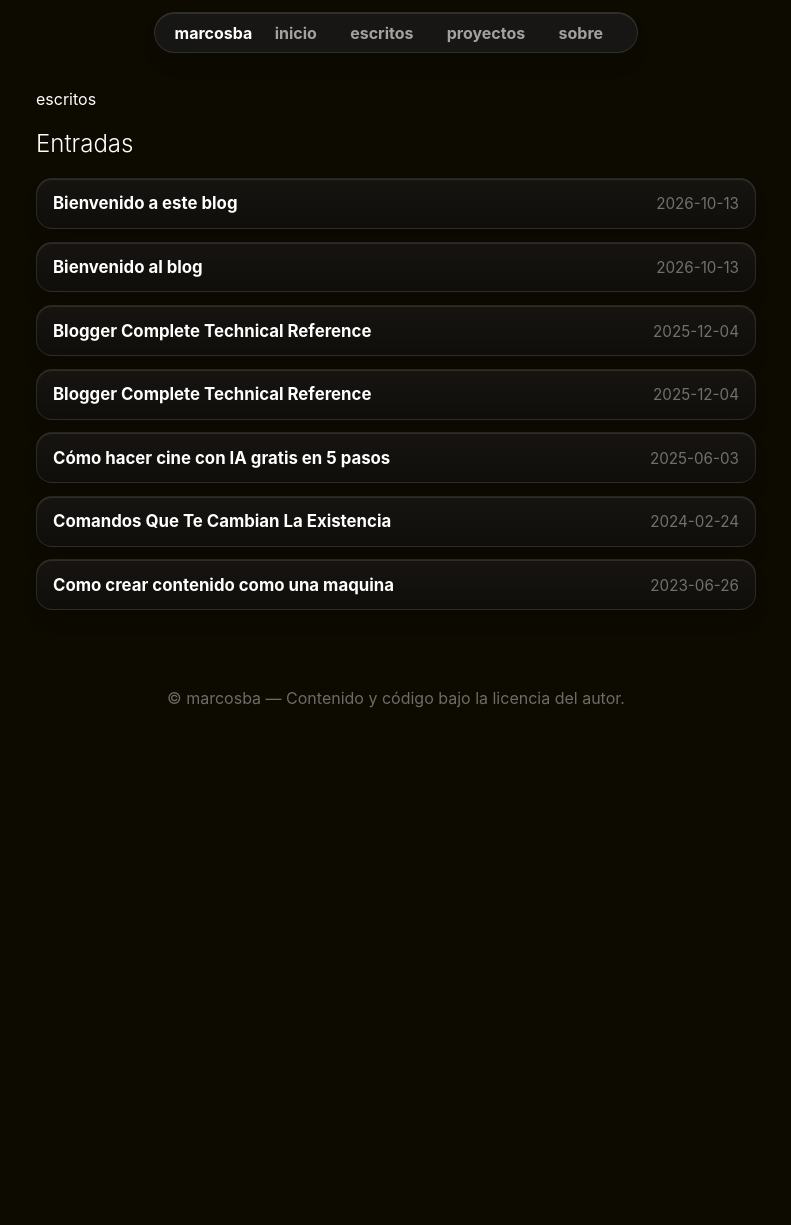
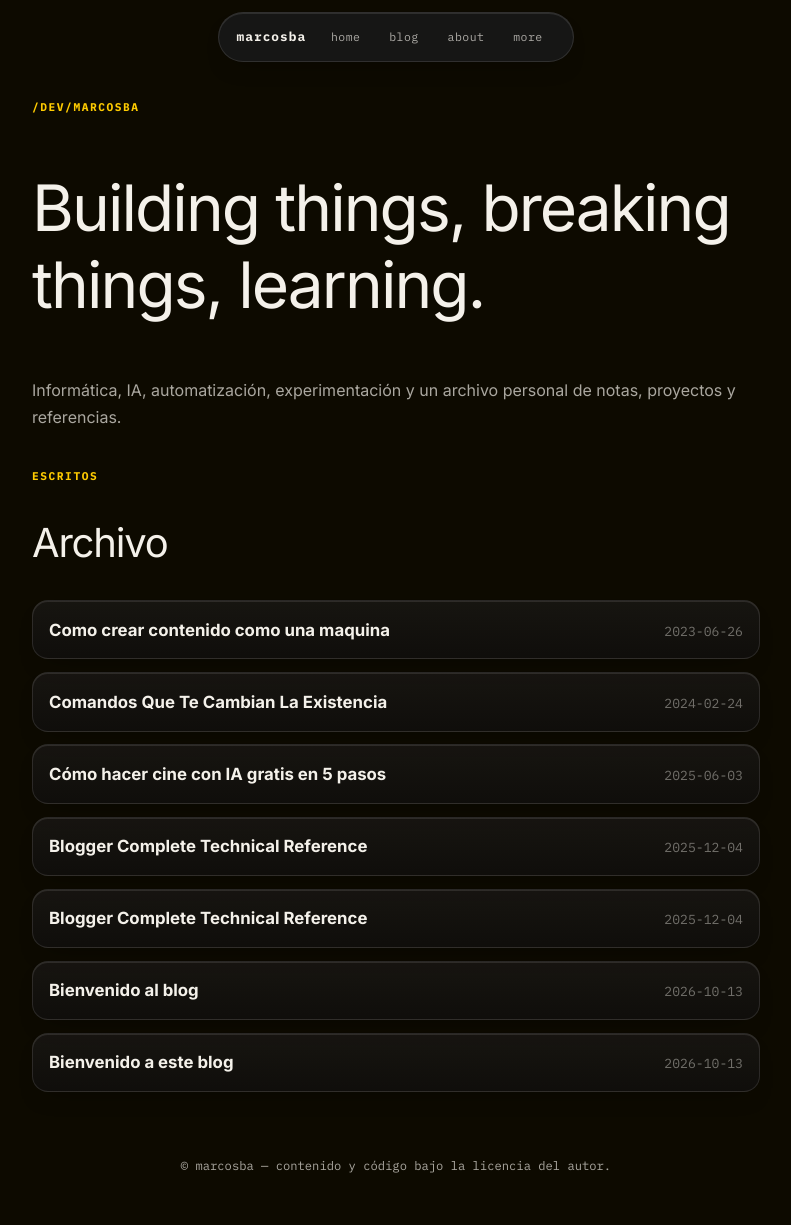
Before and after one commit to marcosba/marcosba.github.io, a Jekyll site: the page built from index.html, in a window 1280 px wide. Shown: the whole page, without its empty margins (244-1035 px from the left). Built offline with Jekyll 4.4.1, drawn with Linux system fonts in a browser that asks for light colours; before the commit the page ends 900 px from its top, so only the background shows below that.

Commit message:
Build the minimal dark one-column archive-style GitHub Pages structure: updated layout, home, blog, more, about, taxonomy pages, and shelves.

```diff
--- a/_config.yml
+++ b/_config.yml
@@ -2,19 +2,14 @@ title: "marcosba"
 description: "Blog personal de Marcos — informática, IA, automatización y experimentos"
 url: "https://marcosba.github.io"
 baseurl: ""
-
 markdown: kramdown
 kramdown:
   input: GFM
-
 permalink: /:year/:month/:day/:title/
-
-# Keep builds minimal — no remote theme, we use our CSS and layouts
-theme: null
-
-# Future posts allowed
 future: true
-
-# Exclude files from the site build
+collections:
+  pages:
+    output: true
+    permalink: /:name/
 exclude:
   - README.md
--- a/_layouts/default.html
+++ b/_layouts/default.html
@@ -7,10 +7,7 @@
     <title>{{ page.title | default: site.title }}</title>
     <link rel="preconnect" href="https://fonts.googleapis.com" />
     <link rel="preconnect" href="https://fonts.gstatic.com" crossorigin />
-    <link
-      href="https://fonts.googleapis.com/css2?family=IBM+Plex+Mono:wght@400;500;600;700&family=Inter:wght@400;500;700&display=swap"
-      rel="stylesheet"
-    />
+    <link href="https://fonts.googleapis.com/css2?family=IBM+Plex+Mono:wght@400;500;600;700&family=Inter:wght@400;500;700&display=swap" rel="stylesheet" />
     <link rel="stylesheet" href="{{ "/styles.css" | relative_url }}" />
   </head>
   <body>
@@ -18,20 +15,20 @@
       <nav class="topbar" aria-label="Navegación principal">
         <a href="{{ "/" | relative_url }}" class="brand">marcosba</a>
         <div class="nav-links">
-          <a href="{{ "/" | relative_url }}#inicio">inicio</a>
-          <a href="{{ "/" | relative_url }}#escritos">escritos</a>
-          <a href="{{ "/" | relative_url }}#proyectos">proyectos</a>
-          <a href="{{ "/sobre/" | relative_url }}">sobre</a>
+          <a href="{{ "/" | relative_url }}">home</a>
+          <a href="{{ "/blog/" | relative_url }}">blog</a>
+          <a href="{{ "/about/" | relative_url }}">about</a>
+          <a href="{{ "/more/" | relative_url }}">more</a>
         </div>
       </nav>
     </header>
 
-    <div class="page-shell">
+    <main class="page-shell">
       {{ content }}
-    </div>
+    </main>
 
     <footer class="site-footer">
-      <p>© {{ site.title }} — Contenido y código bajo la licencia del autor.</p>
+      <p>© {{ site.title }} — contenido y código bajo la licencia del autor.</p>
     </footer>
   </body>
 </html>
--- a/index.html
+++ b/index.html
@@ -2,20 +2,29 @@
 layout: default
 ---
 
+<section class="section-block">
+  <div class="section-title-wrap">
+    <p class="section-kicker">/dev/marcosba</p>
+    <h1>Building things, breaking things, learning.</h1>
+  </div>
+
+  <div class="page-content">
+    <p>Informática, IA, automatización, experimentación y un archivo personal de notas, proyectos y referencias.</p>
+  </div>
+</section>
+
 <section id="postlistdiv" class="section-block">
   <div class="section-title-wrap">
     <p class="section-kicker">escritos</p>
-    <h2>Entradas</h2>
+    <h2>Archivo</h2>
   </div>
 
-  <div>
-    <ul>
-      {% for post in site.posts %}
+  <ul>
+    {% for post in site.posts reversed %}
       <li>
         <a href="{{ post.url | relative_url }}">{{ post.title }}</a>
         <div class="post-date">{{ post.date | date: "%Y-%m-%d" }}</div>
       </li>
-      {% endfor %}
-    </ul>
-  </div>
+    {% endfor %}
+  </ul>
 </section>
--- a/styles.css
+++ b/styles.css
@@ -1,104 +1,165 @@
-/* =================================================================
-   TEMA DUCKQUILL - Adaptado para estructura del sitio (Jekyll)
-   - He agregado mapeos para las clases existentes del sitio
-   - El listado principal usará el id #postlistdiv para mostrar solo fecha y título
-   ================================================================= */
+/* ===============================================================
+   dark archive / minimal editorial theme
+   adapting the previous theme to a clean single-column blog architecture
+   =============================================================== */
 
 :root {
   --bg-body: #0d0a00;
-  --bg-surface: rgba(25, 25, 25, 0.85);
+  --bg-surface: rgba(25, 25, 25, 0.88);
   --bg-card: #181612;
   --bg-subtle: rgba(255, 255, 255, 0.05);
-  --border-color: rgba(255, 255, 255, 0.1);
+  --border-color: rgba(255, 255, 255, 0.11);
   --edge-highlight: inset 0 0.0625rem 0 rgba(255, 255, 255, 0.1);
-  --text-main: #ffffff;
-  --text-muted: rgba(255, 255, 255, 0.6);
-  --text-subtle: rgba(255, 255, 255, 0.4);
+  --text-main: #f4f1ea;
+  --text-muted: rgba(244, 241, 234, 0.68);
+  --text-subtle: rgba(244, 241, 234, 0.42);
   --accent: #ffcc00;
   --accent-hover: #ffe066;
-  --accent-alpha: rgba(255, 204, 0, 0.15);
-  --accent-light: rgba(255, 204, 0, 0.12);
-  --font-sans: -apple-system, BlinkMacSystemFont, "Segoe UI", "Inter", "Helvetica Neue", sans-serif;
-  --font-serif: Georgia, "Times New Roman", serif;
-  --radius-sm: 0.5rem;
-  --radius-md: 0.75rem;
+  --shadow-glass: 0 0.75rem 1.5rem -1rem rgba(0, 0, 0, 0.55);
   --radius-lg: 1rem;
   --radius-full: 9999px;
-  --shadow-glass: 0 0.75rem 1.5rem -1rem rgba(0, 0, 0, 0.5);
-  --shadow-sm: 0 0 0 0.0625rem rgba(0, 0, 0, 0.03), 0 0.0625rem 0.1875rem rgba(0, 0, 0, 0.07);
-  --transition: 0.2s;
+  --font-sans: "Inter", -apple-system, BlinkMacSystemFont, "Segoe UI", sans-serif;
+  --font-mono: "IBM Plex Mono", "SFMono-Regular", Consolas, monospace;
 }
 
-/* --- Fondo y cuerpo (mantengo look oscuro del sitio original) --- */
+* { box-sizing: border-box; }
+html { scroll-behavior: smooth; }
+
 body {
-  background-color: var(--bg-body);
-  color: var(--text-main);
   margin: 0;
   min-height: 100vh;
+  background: var(--bg-body);
+  color: var(--text-main);
   font-family: var(--font-sans);
+  line-height: 1.7;
 }
 
-/* --- Imágenes y captions --- */
-img { max-width: 100%; height: auto; display: block; margin: 1.5rem auto; border-radius: var(--radius-md); box-shadow: var(--edge-highlight), var(--shadow-glass); }
-.caption { margin-top: 0; font-size: 0.9em; font-style: italic; color: var(--text-muted); }
+img {
+  display: block;
+  max-width: 100%;
+  height: auto;
+  margin: 1.4rem auto;
+  border-radius: 0.75rem;
+  box-shadow: var(--edge-highlight), var(--shadow-glass);
+}
 
-/* --- Enlaces --- */
-a { color: var(--accent); font-weight: 700; text-decoration: none; transition: var(--transition); }
-a:hover { color: var(--accent-hover); text-decoration: underline; }
+a {
+  color: var(--accent);
+  text-decoration: none;
+  transition: 0.2s ease;
+}
 
-/* --- Tipografía de títulos --- */
-h1,h2,h3,h4 { font-family: var(--font-sans); font-weight: 300; color: var(--text-main); }
+a:hover,
+a:focus-visible {
+  color: var(--accent-hover);
+  text-decoration: underline;
+}
 
-/* =================================================================
-   MAPEOS PARA LA ESTRUCTURA DEL SITIO (Jekyll)
-   - Página principal usa #postlistdiv como contenedor de lista
-   - .page-shell reemplaza #container behaviour
-   - .site-header reemplaza #header behaviour
-   ================================================================= */
+p, li, dd, dt { color: var(--text-muted); }
+
+h1, h2, h3, h4, h5 {
+  color: var(--text-main);
+  font-weight: 400;
+  letter-spacing: -0.03em;
+  line-height: 1.2;
+}
+
+h1 { font-size: clamp(2.5rem, 6vw, 4rem); }
+h2 { font-size: clamp(1.8rem, 4vw, 2.5rem); }
+h3 { font-size: 1.4rem; }
+
+hr {
+  border: 0;
+  height: 1px;
+  background: var(--border-color);
+  margin: 2rem 0;
+}
 
 .page-shell {
-  margin: 3rem auto;
-  width: 90%;
-  max-width: 720px;
-  background: transparent !important;
-  border: none !important;
-  box-shadow: none !important;
-  border-radius: 0 !important;
-  overflow: visible;
-  padding: 0;
+  width: min(100%, 760px);
+  margin: 3rem auto 4rem;
+  padding: 0 1rem;
 }
 
-/* header flotante y estilo "liquid glass" */
 .site-header {
   position: sticky;
   top: 0.75rem;
-  z-index: 1000;
+  z-index: 50;
   width: fit-content;
-  max-width: calc(100% - 2rem);
-  margin: 0 auto 1rem auto;
+  max-width: calc(100% - 1rem);
+  margin: 0 auto;
+  padding: 0.55rem 1.1rem;
   background: var(--bg-surface);
   border: 1px solid var(--border-color);
+  border-radius: var(--radius-full);
   box-shadow: var(--edge-highlight), var(--shadow-glass);
-  backdrop-filter: saturate(180%) blur(20px);
-  -webkit-backdrop-filter: saturate(180%) blur(20px);
-  border-radius: var(--radius-full);
-  padding: 0.6rem 1.2rem;
+  backdrop-filter: blur(20px) saturate(180%);
+  -webkit-backdrop-filter: blur(20px) saturate(180%);
 }
 
-.site-header .topbar { display:flex; gap:0.5rem; align-items:center; }
-.site-header .brand { color: var(--text-main); font-weight:700; }
-.site-header .nav-links a { color: var(--text-muted); padding: 0.35rem 0.9rem; border-radius: var(--radius-full); }
-.site-header .nav-links a:hover { color: var(--text-main); background: var(--bg-subtle); }
+.topbar {
+  display: flex;
+  align-items: center;
+  justify-content: space-between;
+  gap: 0.75rem;
+}
 
-/* =================================================================
-   LISTA DE POSTS (página principal): SOLO FECHA Y TITULO
-   - Index usará el id #postlistdiv con una UL y LI por entrada
-   ================================================================= */
+.brand {
+  color: var(--text-main);
+  font-family: var(--font-mono);
+  font-size: 0.8rem;
+  font-weight: 700;
+  letter-spacing: 0.08em;
+  text-transform: lowercase;
+}
+
+.nav-links {
+  display: flex;
+  flex-wrap: wrap;
+  align-items: center;
+  gap: 0.2rem;
+}
+
+.nav-links a {
+  color: var(--text-muted);
+  font-family: var(--font-mono);
+  font-size: 0.72rem;
+  padding: 0.35rem 0.8rem;
+  border-radius: var(--radius-full);
+  letter-spacing: 0.04em;
+  text-transform: lowercase;
+}
+
+.nav-links a:hover,
+.nav-links a:focus-visible {
+  color: var(--text-main);
+  background: var(--bg-subtle);
+  text-decoration: none;
+}
+
+.section-block {
+  margin-bottom: 2.2rem;
+}
+
+.section-title-wrap {
+  margin-bottom: 1rem;
+}
+
+.section-kicker,
+.eyebrow {
+  margin: 0 0 0.55rem;
+  color: var(--accent);
+  font-family: var(--font-mono);
+  font-size: 0.7rem;
+  font-weight: 700;
+  letter-spacing: 0.14em;
+  text-transform: uppercase;
+}
 
 #postlistdiv ul {
   list-style: none;
+  margin: 0;
   padding: 0;
-  margin: 0;
   display: flex;
   flex-direction: column;
   gap: 0.8rem;
@@ -106,13 +167,20 @@ h1,h2,h3,h4 { font-family: var(--font-sans); font-weight: 300; color: var(--text
 
 #postlistdiv ul li {
   display: flex;
+  align-items: baseline;
   justify-content: space-between;
-  align-items: baseline;
+  gap: 1rem;
   padding: 0.9rem 1rem;
-  border-radius: var(--radius-lg);
   background: linear-gradient(180deg, rgba(24,22,18,0.9), rgba(16,14,12,0.9));
   border: 1px solid var(--border-color);
+  border-radius: var(--radius-lg);
   box-shadow: var(--edge-highlight), var(--shadow-glass);
+  transition: transform 0.2s ease, border-color 0.2s ease;
+}
+
+#postlistdiv ul li:hover {
+  transform: translateY(-1px);
+  border-color: rgba(255, 204, 0, 0.7);
 }
 
 #postlistdiv ul li a {
@@ -121,37 +189,49 @@ h1,h2,h3,h4 { font-family: var(--font-sans); font-weight: 300; color: var(--text
   font-weight: 700;
 }
 
-#postlistdiv .post-date {
+#postlistdiv ul li a:hover { color: var(--accent); }
+
+.post-date {
   color: var(--text-subtle);
-  font-family: var(--font-sans);
-  font-size: 0.95rem;
-  margin-left: 1rem;
+  font-family: var(--font-mono);
+  font-size: 0.82rem;
   white-space: nowrap;
 }
 
-/* pequeño hover */
-#postlistdiv ul li:hover { transform: translateY(-2px); border-color: var(--accent); }
+.page-content {
+  color: var(--text-main);
+}
 
-/* link en el título más visible */
-#postlistdiv ul li a:hover { color: var(--accent); }
+.page-content ul,
+.page-content ol {
+  padding-left: 1.3rem;
+}
 
-/* si hay excerpt, lo ocultamos en la portada */
-#postlistdiv ul li .excerpt { display: none; }
+.site-footer {
+  max-width: 820px;
+  margin: 0 auto 3rem;
+  padding: 0 1rem;
+  text-align: center;
+  color: var(--text-subtle);
+  font-family: var(--font-mono);
+  font-size: 0.76rem;
+}
 
-/* =================================================================
-   Compatibilidad con otras secciones del sitio (post content etc.)
-   ================================================================= */
-.post-content, .page-content { padding: 24px 0 28px; color: var(--text-muted); }
-.post-content h1, .page-content h1 { color: var(--text-main); }
+@media (max-width: 640px) {
+  .site-header {
+    top: 0.5rem;
+    max-width: calc(100% - 1rem);
+    padding: 0.5rem 0.8rem;
+  }
 
-.site-footer { max-width: 820px; margin: 2rem auto 48px; padding: 14px 20px; color: var(--text-subtle); text-align:center; }
+  .topbar {
+    flex-direction: column;
+    align-items: flex-start;
+  }
 
-/* =================================================================
-   Responsive adjustments
-   ================================================================= */
-@media (max-width: 640px) {
-  .page-shell { margin: 1.5rem auto; width: 95%; }
-  .site-header { top: 0.5rem; max-width: calc(100% - 1rem); padding: 0.45rem 0.9rem; }
-  #postlistdiv ul li { padding: 0.8rem; flex-direction: column; align-items: flex-start; gap: 0.25rem; }
-  #postlistdiv .post-date { margin-left: 0; font-size: 0.9rem; }
+  #postlistdiv ul li {
+    flex-direction: column;
+    align-items: flex-start;
+    gap: 0.2rem;
+  }
 }
```
Also changed, not shown: about/index.md (added, +17 -0 lines), album-shelf/index.md (added, +15 -0 lines), blog/index.html (added, +23 -0 lines), book-shelf/index.md (added, +15 -0 lines), categories/index.html (added, +25 -0 lines), colophon/index.md (added, +17 -0 lines), contact/index.md (added, +16 -0 lines), more/index.html (added, +28 -0 lines), movie-shelf/index.md (added, +15 -0 lines), tags/index.html (added, +25 -0 lines), tv-series-shelf/index.md (added, +15 -0 lines), years/index.html (added, +24 -0 lines).
